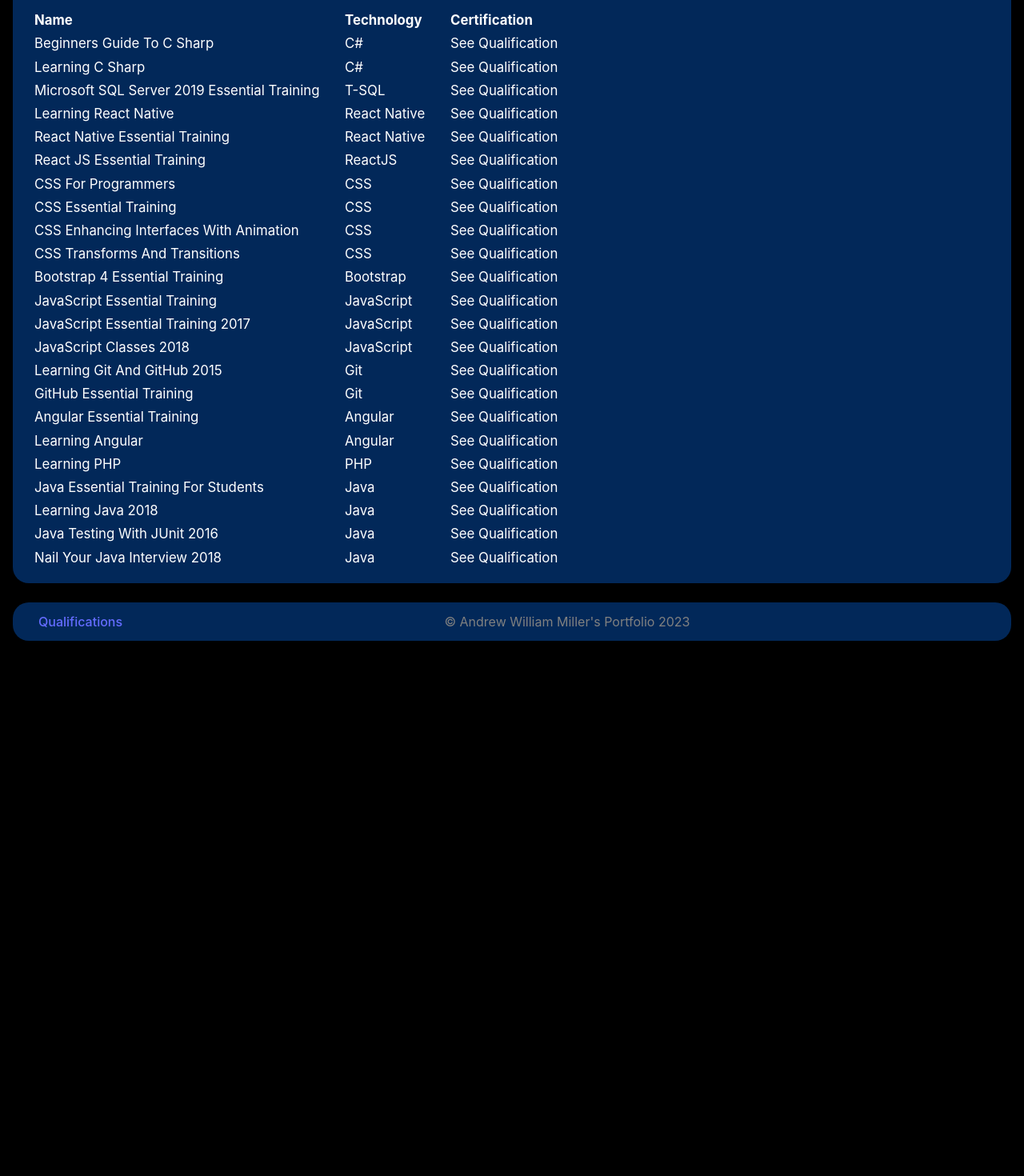
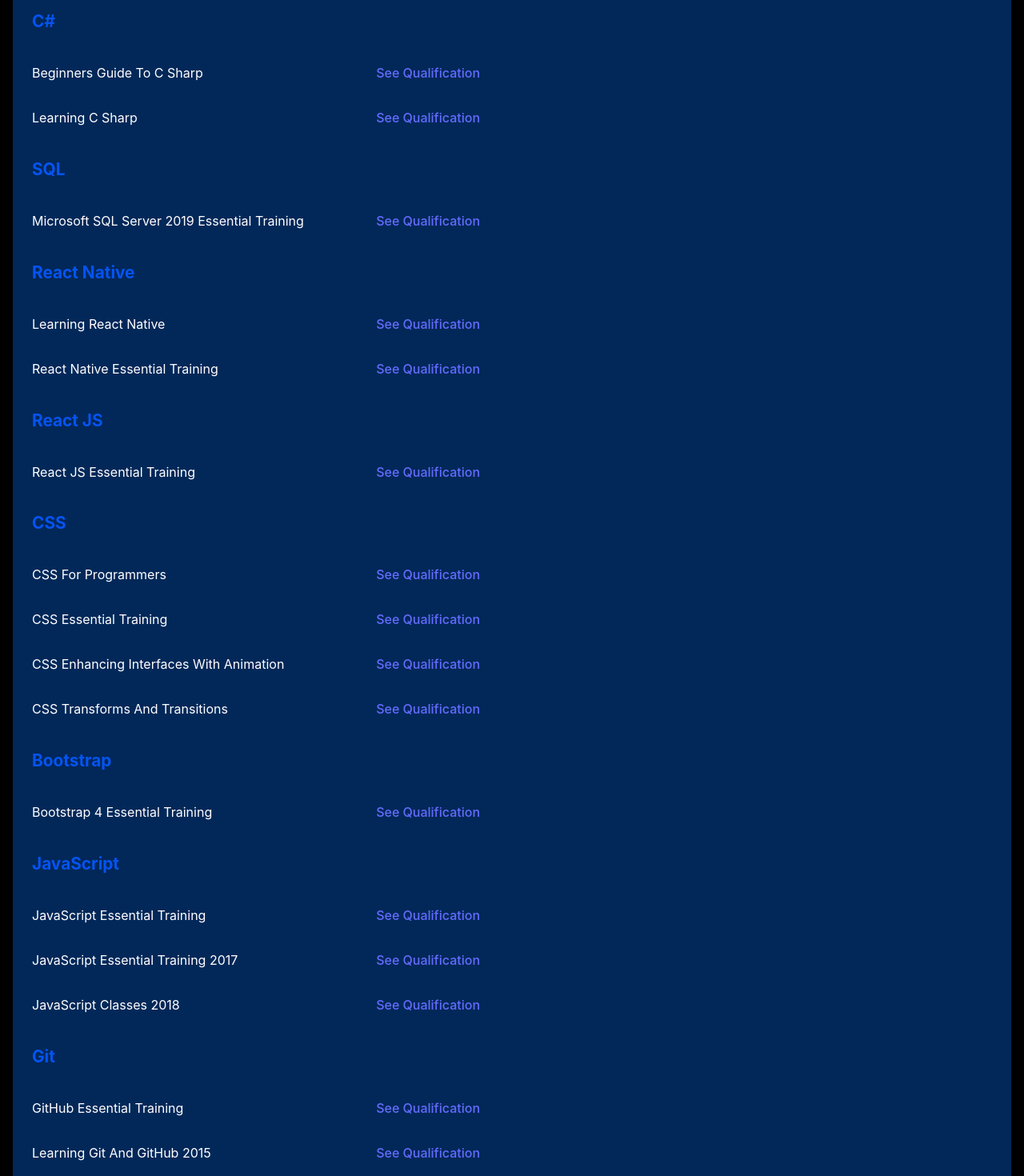
Before and after one commit to andrew-william-miller/andrew-william-miller.github.io, a React (Vite) app: page /qualifications in a window 1280 px wide. Shown: the part 460-1930 px from the top of the page at 80% size. Before the commit the page ends 1277 px from the top, so only its background shows below. Built offline with nearby package versions, Linux system fonts and the light colour scheme.

Commit message:
Reworked Data structure for Qualifications to now group by technology.

```diff
--- a/src/App.css
+++ b/src/App.css
@@ -378,7 +378,36 @@ figcaption {
   padding-bottom: 1rem;
 }
 
-.certificationTable {
+.linkedInTechnologyWrap {
+  margin-left: 1.5rem;
+  margin-right: 1.5rem;
+  /* background-color: var(--altDarkBlue);
+  max-width: 40rem;
+  border-radius: 3%; */
+}
+
+.linkedInTechnologyWrap h3 {
+  color: var(--primaryTextColor);
+  font-size: 1.3rem;
+}
+
+.linkedInTechnologyWrap p {
+  color: white;
+  margin-right: 1rem;
+}
+
+.certificateWrap {
+  display: flex;
+  align-items: center;
+  justify-content: space-between;
+  max-width: 35rem;
+}
+
+.certificateWrap a:hover {
+  cursor: pointer;
+}
+
+/* .certificationTable {
   color: white;
   margin-left: 1.5rem;
   font-size: 1.05rem;
@@ -399,7 +428,7 @@ figcaption {
 .swalQualificationBtn:hover {
   cursor: pointer;
   color: gold;
-}
+} */
 
 /* ~~~~~~~~ Media Queries ~~~~~~~~ */
 
@@ -614,4 +643,10 @@ figcaption {
   footer p {
     margin: 0;
   }
+
+  /* ~~~~~~~~ Qualifications ~~~~~~~~ */
+  .linkedInTechnologyWrap {
+    margin-left: 0.5rem;
+    margin-right: 0.5rem;
+  }
 }
--- a/src/Components/Qualifications.jsx
+++ b/src/Components/Qualifications.jsx
@@ -28,32 +28,80 @@ const Qualifications = () => {
     // title = show Technology elaborate
     // text = show Technology brief or consider leaving out? or switch these around (text show elaborate, title show brief?)
     // or put something else cos the qualification shows it.
-    const linkedInLearningData = [
-        { "image": beginnersGuideToCSharp, "name": "Beginners Guide To C Sharp", "technology": "C#" },
-        { "image": learningCSharp, "name": "Learning C Sharp", "technology": "C#" },
-        { "image": microsoftSQLServer2019EssentialTraining, "name": "Microsoft SQL Server 2019 Essential Training", "technology": "T-SQL" },
-        { "image": learningReactNative, "name": "Learning React Native", "technology": "React Native" },
-        { "image": reactNativeEssentialTraining, "name": "React Native Essential Training", "technology": "React Native" },
-        { "image": reactJSEssentialTraining, "name": "React JS Essential Training", "technology": "ReactJS" },
-        { "image": cSSForProgrammers, "name": "CSS For Programmers", "technology": "CSS" },
-        { "image": cSSEssentialTraining, "name": "CSS Essential Training", "technology": "CSS" },
-        { "image": cSSEnhancingInterfacesWithAnimation, "name": "CSS Enhancing Interfaces With Animation", "technology": "CSS" },
-        { "image": cSSTransformsAndTransitions, "name": "CSS Transforms And Transitions", "technology": "CSS" },
-        { "image": bootstrap4EssentialTraining, "name": "Bootstrap 4 Essential Training", "technology": "Bootstrap" },
-        { "image": javaScriptEssentialTraining, "name": "JavaScript Essential Training", "technology": "JavaScript" },
-        { "image": javaScriptEssentialTraining2017, "name": "JavaScript Essential Training 2017", "technology": "JavaScript" },
-        { "image": javaScriptClasses2018, "name": "JavaScript Classes 2018", "technology": "JavaScript" },
-        { "image": learningGitAndGitHub2015, "name": "Learning Git And GitHub 2015", "technology": "Git" },
-        { "image": gitHubEssentialTraining, "name": "GitHub Essential Training", "technology": "Git" },
-        { "image": angularEssentialTraining, "name": "Angular Essential Training", "technology": "Angular" },
-        { "image": learningAngular, "name": "Learning Angular", "technology": "Angular" },
-        { "image": learningPHP, "name": "Learning PHP", "technology": "PHP" },
-        { "image": javaEssentialTrainingForStudents, "name": "Java Essential Training For Students", "technology": "Java" },
-        { "image": learningJava2018, "name": "Learning Java 2018", "technology": "Java" },
-        { "image": javaTestingWithJUnit2016, "name": "Java Testing With JUnit 2016", "technology": "Java" },
-        { "image": nailYourJavaInterview2018, "name": "Nail Your Java Interview 2018", "technology": "Java" }
-    ]
 
+    // don't forget to add icon as a key so you can use the icon.
+    const linkedInLearningData =
+    {
+        "C#": {
+            "certificateData": [
+                { "image": beginnersGuideToCSharp, "name": "Beginners Guide To C Sharp" },
+                { "image": learningCSharp, "name": "Learning C Sharp" },
+            ]
+        },
+        "SQL": {
+            "certificateData": [
+                { "image": microsoftSQLServer2019EssentialTraining, "name": "Microsoft SQL Server 2019 Essential Training" }
+            ]
+        },
+        "React Native": {
+            "certificateData": [
+                { "image": learningReactNative, "name": "Learning React Native" },
+                { "image": reactNativeEssentialTraining, "name": "React Native Essential Training" }
+            ]
+        },
+        "React JS": {
+            "certificateData": [
+                { "image": reactJSEssentialTraining, "name": "React JS Essential Training" }
+            ]
+        },
+        "CSS": {
+            "certificateData": [
+                { "image": cSSForProgrammers, "name": "CSS For Programmers" },
+                { "image": cSSEssentialTraining, "name": "CSS Essential Training" },
+                { "image": cSSEnhancingInterfacesWithAnimation, "name": "CSS Enhancing Interfaces With Animation" },
+                { "image": cSSTransformsAndTransitions, "name": "CSS Transforms And Transitions" }
+            ]
+        },
+        "Bootstrap": {
+            "certificateData": [
+                { "image": bootstrap4EssentialTraining, "name": "Bootstrap 4 Essential Training" }
+            ]
+        },
+        "JavaScript": {
+            "certificateData": [
+                { "image": javaScriptEssentialTraining, "name": "JavaScript Essential Training" },
+                { "image": javaScriptEssentialTraining2017, "name": "JavaScript Essential Training 2017" },
+                { "image": javaScriptClasses2018, "name": "JavaScript Classes 2018" }
+            ]
+        },
+        "Git": {
+            "certificateData": [
+                { "image": gitHubEssentialTraining, "name": "GitHub Essential Training" },
+                { "image": learningGitAndGitHub2015, "name": "Learning Git And GitHub 2015" }
+            ]
+        },
+        "Angular": {
+            "certificateData": [
+                { "image": angularEssentialTraining, "name": "Angular Essential Training" },
+                { "image": learningAngular, "name": "Learning Angular" }
+            ]
+        },
+        "PHP": {
+            "certificateData": [
+                { "image": bootstrap4EssentialTraining, "name": "Bootstrap 4 Essential Training" }
+            ]
+        },
+        "Java": {
+            "certificateData": [
+                { "image": javaEssentialTrainingForStudents, "name": "Java Essential Training For Students" },
+                { "image": learningJava2018, "name": "Learning Java 2018" },
+                { "image": javaTestingWithJUnit2016, "name": "Java Testing With JUnit 2016" },
+                { "image": nailYourJavaInterview2018, "name": "Nail Your Java Interview 2018" }
+            ]
+        }
+    }
+
+    console.log("LinkedInLearningData", linkedInLearningData);
     return (
         <main className="qualificationsContainer">
             <div className="academicContainer">
@@ -62,34 +110,27 @@ const Qualifications = () => {
             <div className="professionalContainer">
                 <h1>Professional Development</h1>
                 <h2>LinkedIn Learning Certifications</h2>
-                <table className="certificationTable">
-                    <thead>
-                        <tr>
-                            <th>Name</th>
-                            <th>Technology</th>
-                            <th>Certification</th>
-                        </tr>
-                    </thead>
-                    <tbody>
-                        {
-                            linkedInLearningData.map(linkedInLearningData => (
-                                <tr key={linkedInLearningData.name}>
-                                    <td>{linkedInLearningData.name}</td>
-                                    <td>{linkedInLearningData.technology}</td>
-                                    <td className="swalQualificationBtn" onClick={() => {
+                {
+                    Object.keys(linkedInLearningData).map(technology => (
+                        <div className="linkedInTechnologyWrap" key={technology}>
+                            <h3>{technology}</h3>
+                            {linkedInLearningData[technology].certificateData.map(certificate => (
+                                <div className="certificateWrap" key={certificate.name}>
+                                    <p>{certificate.name}</p>
+                                    <a onClick={() => {
                                         Swal.fire({
                                             html: '<div class="loading-message">Image may take a few seconds to load...</div>',
                                             width: 1250,
-                                            imageUrl: linkedInLearningData.image,
-                                            imageAlt: `LinkedIn Learning Qualification. Topic: ${linkedInLearningData.name}`,
+                                            imageUrl: certificate.image,
+                                            imageAlt: `LinkedIn Learning Qualification. Topic: ${certificate.name}`,
                                             confirmButtonText: "Close"
                                         })
-                                    }} >See Qualification</td>
-                                </tr>
-                            ))
-                        }
-                    </tbody>
-                </table>
+                                    }} >See Qualification</a>
+                                </div>
+                            ))}
+                        </div>
+                    ))
+                }
             </div>
             <div className="Specialized Training">
 
```
